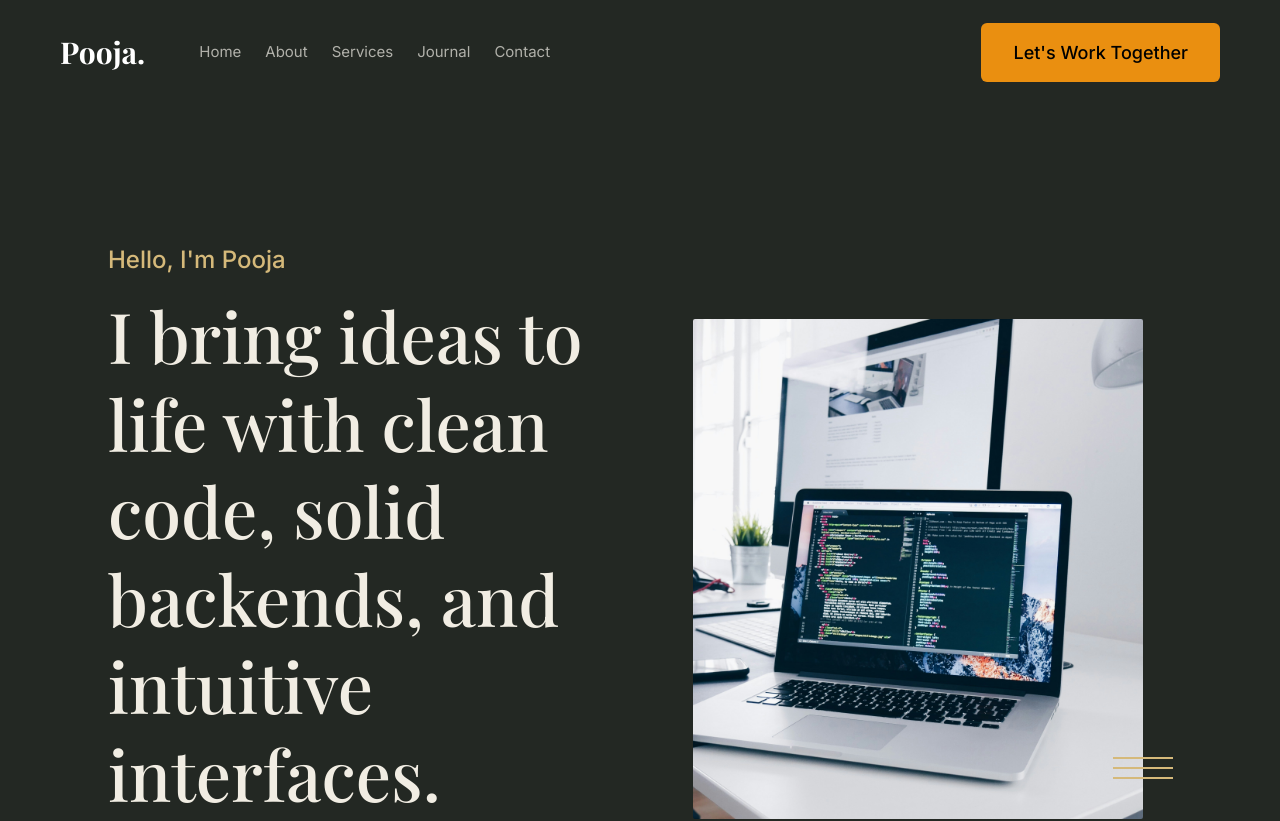
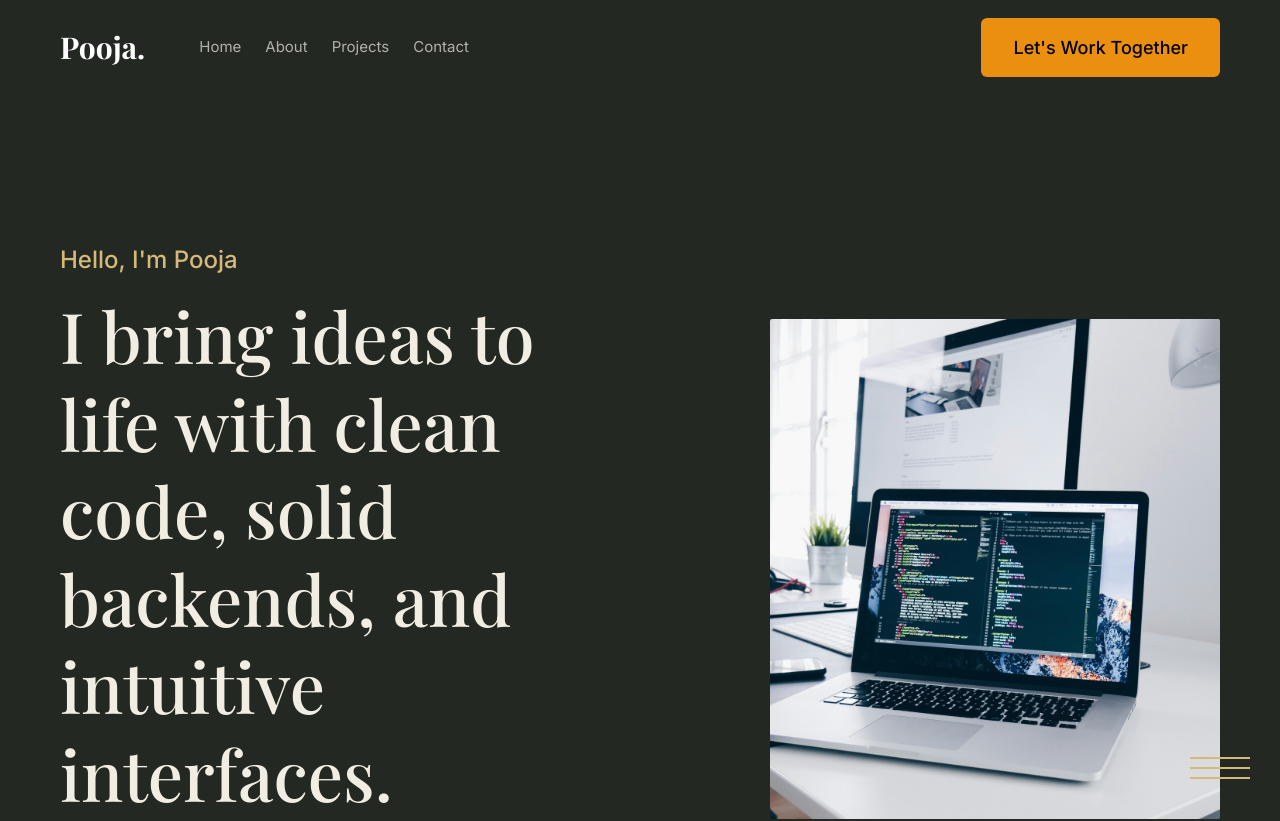
Before and after one commit to Pooja184/Portfolio, a React (Vite) app in the folder Frontend/: page / in a window 1280 px wide. Shown: the top 821 px of the page. Built offline with nearby package versions, Linux system fonts and the light colour scheme.

Commit message:
fix styling issues

```diff
--- a/Frontend/src/components/Consultation.jsx
+++ b/Frontend/src/components/Consultation.jsx
@@ -4,10 +4,10 @@ const Consultation = () => {
   return (
     <div className="bg-[#232823] text-[#F1EDE3] py-20 px-4 flex flex-col items-center text-center font-inter">
       <h2 className="text-[36px] sm:text-[50px] md:text-[60px] lg:text-[70px] font-playfair font-semibold mb-6 leading-tight">
-        Get started with a <br /> consultation today.
+        Let’s connect and create <br/> something great.
       </h2>
       <p className="max-w-4xl text-xl/8 md:text-2xl/9 text-[#E4E0D5] mb-10">
-        If you're planning a website or project and need help with design or development, feel free to reach out. We can discuss your ideas, what you’re looking for, and how I can help. I'm happy to guide you through the process.
+        If you're planning a website or project and need help with design or development, feel free to reach out. We can discuss your ideas, what you’re looking for, and how I can help. I’ll make sure the process is clear, simple, and aligned with your vision.
       </p>
       <button className="mt-4 px-12 py-5 bg-[#ea8f10] text-black font-medium rounded hover:bg-[#ff9f2a] transition">
             Let's Work Together
--- a/Frontend/src/components/Experties.jsx
+++ b/Frontend/src/components/Experties.jsx
@@ -17,7 +17,7 @@ const Experties = () => {
             onClick={() => navigate("/about")}
             className="mt-4 px-12 w-[100%] sm:w-[75%] py-4 border-2 hover:bg-black hover:text-white border-black text-black font-medium rounded sm:text-lg transition duration-300 ease-in-out"
           >
-            View All Services
+            Explore My Work & Projects
           </button>
         </div>
       </div>
--- a/Frontend/src/components/Hero.jsx
+++ b/Frontend/src/components/Hero.jsx
@@ -10,10 +10,10 @@ const Hero = ({scrollToRef}) => {
   };
   return (
     // bg-[#121412]
-    <div className="  flex flex-col-reverse md:flex-row items-center justify-between md:px-6 md:pb-4 md:mt-12  md:py-20 text-white font-inter">
+    <div className="  flex flex-col-reverse md:flex-row items-center justify-between  md:pb-4 md:mt-12  md:py-20 text-white font-inter">
       {/* Left Content */}
       <motion.div
-        className="w-full md:w-1/2 px-6 pb-4 "
+        className="w-full md:w-1/2  mb-10 sm:mb-0 px-[25px] md:px-0 pb-4 "
         initial={{ opacity: 0, y: 50 }}
         animate={{ opacity: 1, y: 0 }}
         transition={{ duration: 1 }}
@@ -37,16 +37,16 @@ const Hero = ({scrollToRef}) => {
 
       {/* Right Image */}
       <motion.div
-        className="w-full md:w-[450px] flex justify-center mb-10 sm:mb-0"
+        className="w-full md:w-1/2  mb-10 sm:mb-0"
         initial={{ opacity: 0, x: -100 }}
         animate={{ opacity: 1, x: 0 }}
         transition={{ duration: 1 }}
       >
-        <div className="relative">
+        <div className="relative w-full m-0 flex justify-end">
           <img
             src={CoverImg}
             alt="Monica"
-            className="w-full md:w-[450px] h-[400px] sm:h-[500px]  object-cover   rounded-sm"
+            className="w-full md:w-[450px] h-[400px] sm:h-[500px]  object-cover rounded-sm"
           />
           {/* Optional decorative lines */}
           <div className="absolute right-[-30px] bottom-[40px] hidden sm:block">
--- a/Frontend/src/components/Navbar.jsx
+++ b/Frontend/src/components/Navbar.jsx
@@ -6,7 +6,7 @@ const Navbar = () => {
   const [visible, setVisible] = useState(false);
 
   return (
-    <div  className="bg-[#232823] w-full h-20 flex justify-between items-center px-[25px] md:px-[60px] pt-[25px] text-white relative ">
+    <div  className="bg-[#232823] w-full h-20 flex justify-between items-center px-[25px] md:px-[60px] md:py-5 pt-[25px] md:pt-[35px] text-white relative ">
       {/* Logo */}
       <div className="text-[30px] font-semibold font-playfair">Pooja.</div>
 
@@ -14,8 +14,7 @@ const Navbar = () => {
       <div className="hidden md:flex w-1/2 justify-start items-center gap-6 text-[15px] font-inter">
       <NavLink to="/" className="text-[#B1B1AA] hover:text-white">Home</NavLink>
         <NavLink to="/about" className="text-[#B1B1AA] hover:text-white">About</NavLink>
-        <NavLink to="/services" className="text-[#B1B1AA] hover:text-white">Services</NavLink>
-        <NavLink to="/journal" className="text-[#B1B1AA] hover:text-white">Journal</NavLink>
+        <NavLink to="/journal" className="text-[#B1B1AA] hover:text-white">Projects</NavLink>
         <NavLink to="/contact" className="text-[#B1B1AA] hover:text-white">Contact</NavLink>
       </div>
 
@@ -44,8 +43,7 @@ const Navbar = () => {
           <NavLink to="/" onClick={() => setVisible(false)} className="text-[#B1B1AA] hover:text-white py-2">Home</NavLink>
 
           <NavLink to="/about" onClick={() => setVisible(false)} className="text-[#B1B1AA] hover:text-white py-2">About</NavLink>
-          <NavLink to="/services" onClick={() => setVisible(false)} className="text-[#B1B1AA] hover:text-white py-2">Services</NavLink>
-          <NavLink to="/journal" onClick={() => setVisible(false)} className="text-[#B1B1AA] hover:text-white py-2">Journal</NavLink>
+          <NavLink to="/journal" onClick={() => setVisible(false)} className="text-[#B1B1AA] hover:text-white py-2">Projects</NavLink>
           <NavLink to="/contact" onClick={() => setVisible(false)} className="text-[#B1B1AA] hover:text-white py-2">Contact</NavLink>
           <button className="mt-4 px-6 py-3 bg-[#ea8f10] text-black font-medium rounded hover:bg-[#ff9f2a] transition">
             Let's Work Together
--- a/Frontend/src/pages/Home.jsx
+++ b/Frontend/src/pages/Home.jsx
@@ -9,7 +9,7 @@ const Home = () => {
   const briefAboutRef = useRef(null);
   return (
     <div>
-      <div className="bg-[#232823]  py-[20px] md:px-[60px]">
+      <div className="bg-[#232823]  py-[20px]  md:px-[60px]">
         <Hero scrollToRef={briefAboutRef} />
       </div>
       <div ref={briefAboutRef} className="bg-[#232823] px-[25px] py-[20px] md:px-[60px]">
```
